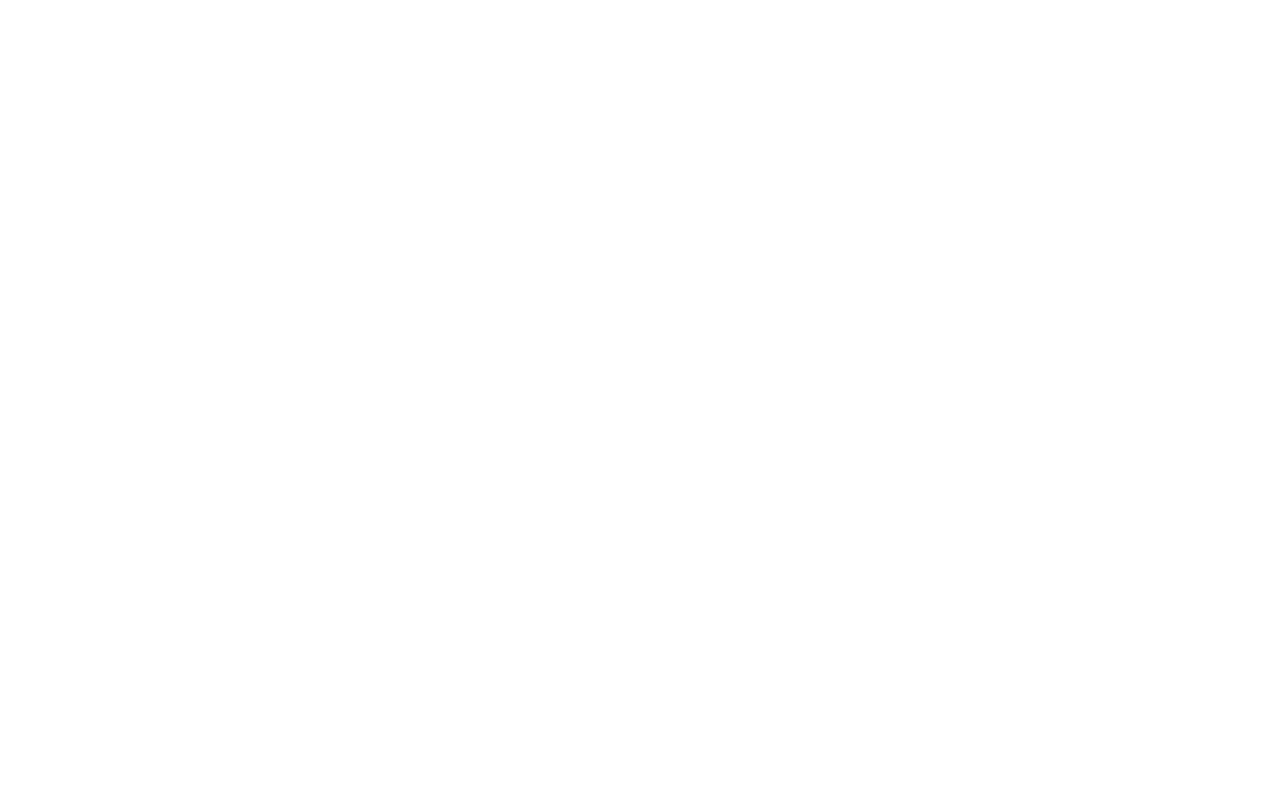
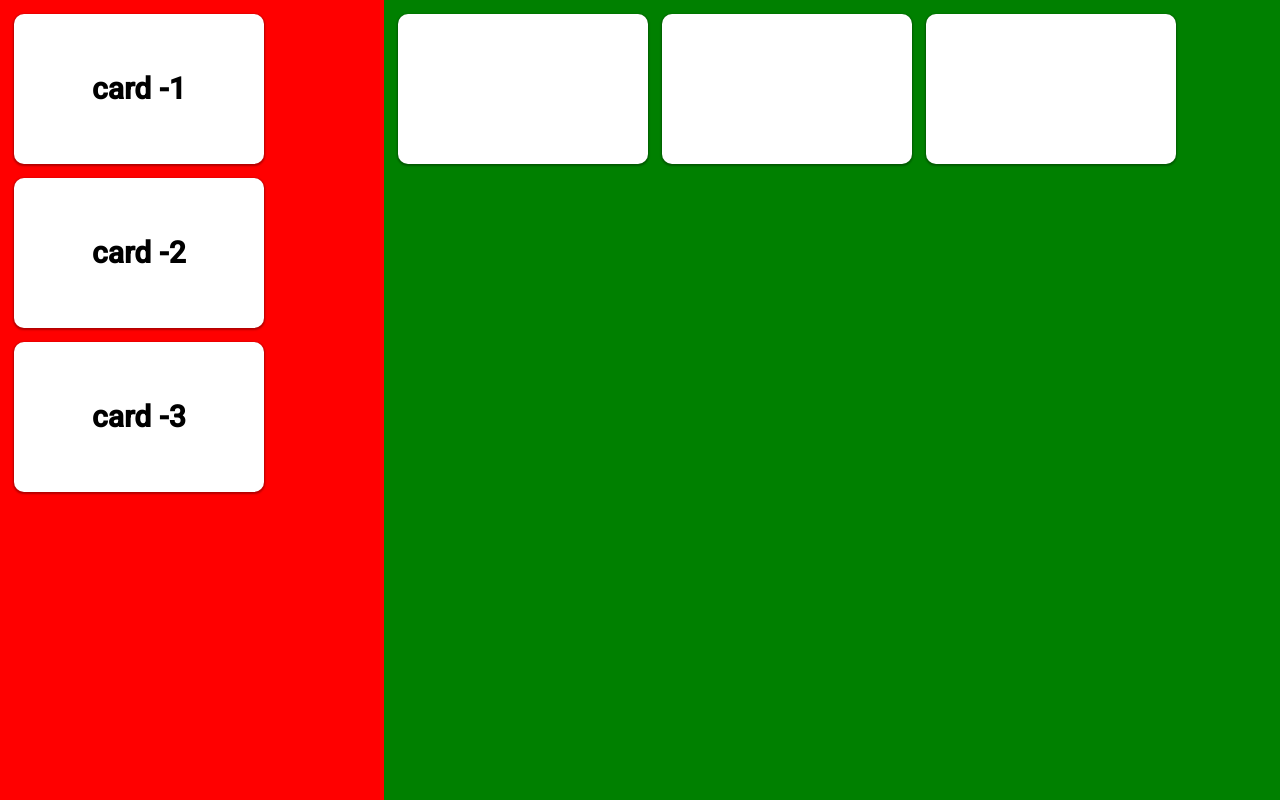
Before and after one commit to Madhu-Yalavarthi/angular-presets, an Angular app: page /drag-drop in a window 1280 px wide. Before the commit this address led to /. Built offline with nearby package versions, Linux system fonts and the light colour scheme.

Commit message:
drag and drop

```diff
--- a/src/app/app-routing.module.ts
+++ b/src/app/app-routing.module.ts
@@ -1,12 +1,14 @@
 import { NgModule } from '@angular/core';
 import { Routes, RouterModule } from '@angular/router';
 import { CustomDialogComponent } from './pages/custom-dialog/custom-dialog.component';
+import { DragDropComponent } from './pages/drag-drop/drag-drop.component';
 import { ZoomViewerComponent } from './pages/zoom-viewer/zoom-viewer.component';
 
 const routes: Routes = [
   { path: 'zoom-viewer', component: ZoomViewerComponent },
   { path: 'custom-dialog', component: CustomDialogComponent },
-  { path: '', redirectTo: 'custom-dialog', pathMatch: 'full' }
+  { path: 'drag-drop', component: DragDropComponent },
+  { path: '', redirectTo: 'drag-drop', pathMatch: 'full' }
 ];
 
 @NgModule({
--- a/src/app/app.module.ts
+++ b/src/app/app.module.ts
@@ -8,12 +8,14 @@
 import { MaterialModule } from './material.module';
 import { Dialogs } from './dialogs';
 import { Pages } from './pages';
+import { DIRECTIVES } from './directives';
 
 @NgModule({
   declarations: [
     AppComponent,
     Pages,
-    Dialogs
+    Dialogs,
+    DIRECTIVES
   ],
   imports: [
     BrowserModule,
--- /dev/null
+++ b/src/app/directives/index.ts
@@ -0,0 +1,8 @@
+
+import { OnDragDirective } from './onDrag.directive';
+import { OnDropDirective } from './ondrop.directive';
+
+export const DIRECTIVES = [
+  OnDropDirective,
+  OnDragDirective
+]
--- /dev/null
+++ b/src/app/directives/onDrag.directive.ts
@@ -0,0 +1,68 @@
+import { Directive, ElementRef, Output, EventEmitter, Renderer2, AfterViewInit, OnDestroy, Input } from '@angular/core';
+
+@Directive({
+  selector: '[appOnDrag]',
+})
+export class OnDragDirective implements AfterViewInit, OnDestroy {
+
+  @Output('emitDrop') emitDrop = new EventEmitter<FileList>();
+
+  target;
+
+  private eventListeners: (() => void)[] = [];
+
+  constructor(private elementRef: ElementRef, private renderer: Renderer2) { }
+
+  ngAfterViewInit(): void {
+    if (this.elementRef.nativeElement) {
+      this.renderer.setAttribute(this.elementRef.nativeElement, 'draggable', 'true');
+      this.eventListeners.push(this.renderer.listen(this.elementRef.nativeElement, 'dragstart', (event) => this.dragStart(event)));
+      // this.eventListeners.push(this.renderer.listen(this.elementRef.nativeElement, 'dragenter', (event) => this.dragEnter(event)));
+      // this.eventListeners.push(this.renderer.listen(this.elementRef.nativeElement, 'dragleave', (event) => this.dragLeave(event)));
+      // this.eventListeners.push(this.renderer.listen(this.elementRef.nativeElement, 'dragover', (event) => this.dragOver(event)));
+      // this.eventListeners.push(this.renderer.listen(this.elementRef.nativeElement, 'drop', (event) => this.onDrop(event)));
+    }
+  }
+
+  ngOnDestroy(): void {
+    this.eventListeners.forEach((destroyFn) => destroyFn());
+  }
+
+  dragStart(event) {
+    console.log("id--->", event.target.id)
+    event.dataTransfer.setData("text", event.target.id);
+    // this.renderer.setValue()
+    // this.emitEnter.emit();
+  }
+
+  // dragEnter(event) {
+  //   event.stopPropagation();
+  //   event.preventDefault();
+  //   this.target = event.target;
+  //   // this.emitEnter.emit();
+  // }
+
+  // dragLeave(event) {
+  //   // if (this.target !== event.target) return;
+  //   // this.target = undefined;
+  //   this.renderer.removeClass(this.elementRef.nativeElement, 'over');
+  //   // this.emitLeave.emit();
+  // }
+
+  // dragOver(event) {
+  //   event.stopPropagation();
+  //   event.preventDefault();
+  //   event.dataTransfer.dropEffect = 'copy';
+  //   this.renderer.addClass(this.elementRef.nativeElement, 'over');
+  // }
+
+  // onDrop(event) {
+  //   // console.log(event);
+  //   event.stopPropagation();
+  //   event.preventDefault();
+  //   // console.log(event.dataTransfer.files);
+  //   this.renderer.removeClass(this.elementRef.nativeElement, 'over');
+  //   this.emitDrop.emit(event.dataTransfer.files);
+  // }
+
+}
--- /dev/null
+++ b/src/app/directives/ondrop.directive.ts
@@ -0,0 +1,75 @@
+import { Directive, ElementRef, Output, EventEmitter, Renderer2, AfterViewInit, OnDestroy, Input } from '@angular/core';
+
+@Directive({
+  selector: '[appOnDrop]',
+})
+export class OnDropDirective implements AfterViewInit, OnDestroy {
+
+  @Output('emitDrop') emitDrop = new EventEmitter<FileList>();
+
+  target;
+
+  private eventListeners: (() => void)[] = [];
+
+  constructor(private elementRef: ElementRef, private renderer: Renderer2) { }
+
+  ngAfterViewInit(): void {
+    if (this.elementRef.nativeElement) {
+      this.renderer.setAttribute(this.elementRef.nativeElement, 'draggable', 'false');
+      // this.eventListeners.push(this.renderer.listen(this.elementRef.nativeElement, 'dragstart', (event) => this.dragStart(event)));
+      // this.eventListeners.push(this.renderer.listen(this.elementRef.nativeElement, 'dragenter', (event) => this.dragEnter(event)));
+      // this.eventListeners.push(this.renderer.listen(this.elementRef.nativeElement, 'dragleave', (event) => this.dragLeave(event)));
+      this.eventListeners.push(this.renderer.listen(this.elementRef.nativeElement, 'dragover', (event) => this.dragOver(event)));
+      this.eventListeners.push(this.renderer.listen(this.elementRef.nativeElement, 'drop', (event) => this.onDrop(event)));
+    }
+  }
+
+  ngOnDestroy(): void {
+    this.eventListeners.forEach((destroyFn) => destroyFn());
+  }
+
+  // dragStart(event) {
+  //   event.stopPropagation();
+  //   event.preventDefault();
+  //   this.target = event.target;
+  //   // this.emitEnter.emit();
+  // }
+
+  // dragEnter(event) {
+  //   event.stopPropagation();
+  //   event.preventDefault();
+  //   this.target = event.target;
+  //   // this.emitEnter.emit();
+  // }
+
+  // dragLeave(event) {
+  //   // if (this.target !== event.target) return;
+  //   // this.target = undefined;
+  //   this.renderer.removeClass(this.elementRef.nativeElement, 'over');
+  //   // this.emitLeave.emit();
+  // }
+
+  dragOver(event) {
+    event.stopPropagation();
+    event.preventDefault();
+    // event.dataTransfer.dropEffect = 'copy';
+    // this.renderer.addClass(this.elementRef.nativeElement, 'over');
+  }
+
+  onDrop(event) {
+    // console.log(event);
+    event.stopPropagation();
+    event.preventDefault();
+    var id = event.dataTransfer.getData("text");
+
+    console.log("droped---->", id)
+    if (id) this.renderer.appendChild(this.elementRef.nativeElement, document.getElementById(id));
+    // console.log(event.dataTransfer.files);
+    // this.renderer.removeClass(this.elementRef.nativeElement, 'over');
+    // this.emitDrop.emit(event.dataTransfer.files);
+
+    // ev.target.appendChild(document.getElementById(data));
+
+  }
+
+}
--- /dev/null
+++ b/src/app/pages/drag-drop/drag-drop.component.html
@@ -0,0 +1,14 @@
+<div class="page-wrapper">
+  <div class="drap-drop-wrapper">
+    <div class="left-section">
+      <div class="card-holder" *ngFor="let item of cards; let i = index" appOnDrop  draggable="false">
+        <div class="card" id="{{'card#'+i}}" appOnDrag>
+          <span>{{"card -"+item}}</span>
+        </div>
+      </div>
+    </div>
+    <div class="right-section">
+      <div class="card-holder" *ngFor="let item of cards; let i = index" appOnDrop draggable="false"></div>
+    </div>
+  </div>
+</div>
--- /dev/null
+++ b/src/app/pages/drag-drop/drag-drop.component.scss
@@ -0,0 +1,74 @@
+.page-wrapper {
+  position: absolute;
+  top: 0;
+  left: 0;
+  right: 0;
+  bottom: 0;
+  width: 100%;
+  height: 100%;
+  overflow: hidden;
+}
+
+.drap-drop-wrapper {
+  position: relative;
+  display: flex;
+  flex-direction: row;
+  flex-wrap: nowrap;
+  width: 100%;
+  height: 100%;
+  overflow: hidden;
+  box-sizing: border-box;
+  .left-section {
+    display: flex;
+    flex: 30%;
+    flex-direction: column;
+    background-color: red;
+    padding: 1em;
+    box-sizing: border-box;
+
+    .card-holder {
+      margin-bottom: 1em;
+    }
+  }
+  .right-section {
+    display: flex;
+    flex-direction: row;
+    flex-wrap: wrap;
+    flex: 70%;
+    background-color: green;
+    padding: 1em;
+    box-sizing: border-box;
+    .card-holder {
+      margin: 0 1em 1em 0;
+    }
+  }
+}
+
+.card-holder {
+  position: relative;
+  width: 250px;
+  height: 150px;
+  background-color: #fff;
+  box-sizing: border-box;
+  box-shadow: 0px 1px 2px 1px rgba(0, 0, 0, 0.3);
+  user-select: none;
+  -moz-user-select: none;
+  -webkit-user-drag: none;
+  -webkit-user-select: none;
+  -ms-user-select: none;
+}
+
+.card {
+  width: 100%;
+  height: 100%;
+  display: flex;
+  justify-content: center;
+  align-items: center;
+  font-size: 30px;
+  font-weight: bold;
+}
+
+.card-holder,
+.card {
+  border-radius: 10px;
+}
--- /dev/null
+++ b/src/app/pages/drag-drop/drag-drop.component.ts
@@ -0,0 +1,32 @@
+import { Component, OnInit } from '@angular/core';
+
+@Component({
+  selector: 'app-drag-drop',
+  templateUrl: './drag-drop.component.html',
+  styleUrls: ['./drag-drop.component.scss']
+})
+export class DragDropComponent implements OnInit {
+
+  cards: any[] = [1, 2, 3];
+
+  constructor() { }
+
+  ngOnInit(): void {
+  }
+
+  onDrag($event) {
+    console.log("dragging--->" + $event.target.id);
+    $event.dataTransfer.setData("text", $event.target.id);
+  }
+
+  onDrop($event) {
+    $event.preventDefault();
+    let data = $event.dataTransfer.getData("text");
+    console.log("recieved--->" + data);
+    $event.target.appendChild(document.getElementById(data));
+  }
+
+  allowDrop($event) {
+    $event.preventDefault();
+  }
+}
--- a/src/app/pages/index.ts
+++ b/src/app/pages/index.ts
@@ -1,8 +1,10 @@
 import { CustomDialogComponent } from './custom-dialog/custom-dialog.component';
+import { DragDropComponent } from './drag-drop/drag-drop.component';
 import { ZoomViewerComponent } from './zoom-viewer/zoom-viewer.component';
 
 
 export const Pages = [
   ZoomViewerComponent,
-  CustomDialogComponent
+  CustomDialogComponent,
+  DragDropComponent
 ]
```
Also changed, not shown: 1 other file (tests, documents, lock files or other folders).
